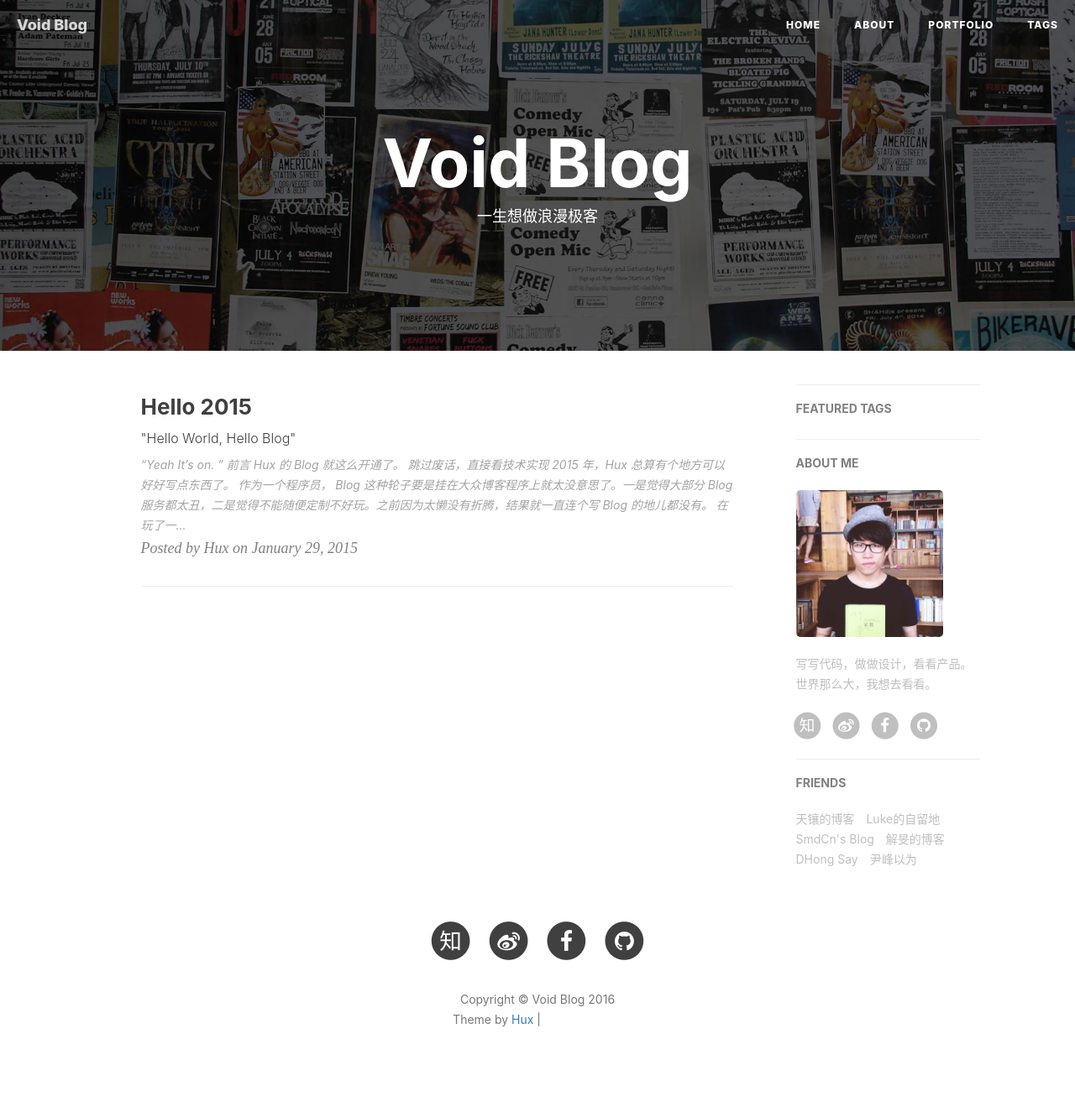
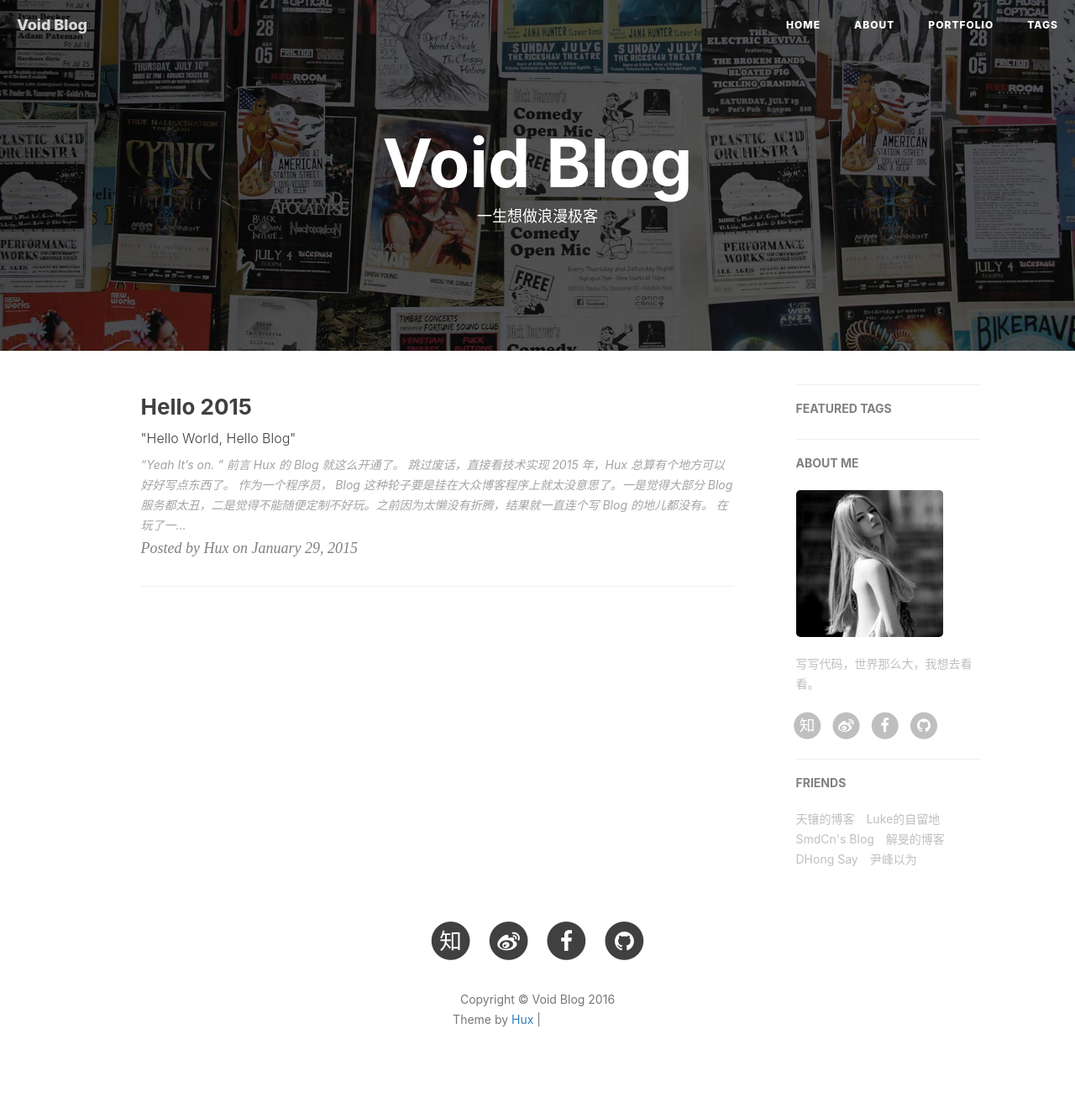
Before and after one commit to wk3619/voidblog, a Jekyll site: the page built from index.html, in a window 1280 px wide. Shown: the whole page at 84% size. Built offline with Jekyll 4.4.1, drawn with Linux system fonts in a browser that asks for light colours; nearby versions of some CDN libraries; the list of posts is cut into pages by our own code; comment, search, counter and statistics services are not loaded; grey boxes are pictures that could not be loaded.

Commit message:
wk update

```diff
--- a/_config.yml
+++ b/_config.yml
@@ -3,7 +3,7 @@ title: Void Blog
 SEOTitle: 王凯的博客 | Void Blog
 header-img: img/home-bg.jpg
 email: wk3619@126.com
-description: "关于前端与设计、黑客与画家 | 黄玄，Web & Mobile Lover，Front-End Engineer，UX Designer | 这里是 @Hux黄玄 的个人博客，与你一起发现更大的世界。"
+description: "关于前端与设计、黑客与画家 void的个人博客，与你一起发现更大的世界。"
 keyword: "void ,网站, 互联网,后端，数据库"
 url: "http://wangkai.me"              # your host, for absolute URL
 baseurl: ""                    # for example, '/blog' if your blog hosted on 'host/blog'
@@ -43,7 +43,7 @@ kramdown:
 #disqus_username: _your_disqus_short_name_
 
 # Duoshuo settings
-duoshuo_username: huxblog
+duoshuo_username:
 # Share component is depend on Comment so we can NOT use share only.
 duoshuo_share: true                     # set to false if you want to use Comment without Sharing
 
@@ -55,14 +55,14 @@ duoshuo_share: true                     # set to false if you want to use Commen
 ba_track_id: 4cc1f2d8f3067386cc5cdb626a202900
 # Google Analytics
 ga_track_id: 'UA-49627206-1'            # Format: UA-xxxxxx-xx
-ga_domain: huangxuan.me
+ga_domain:
 
 
 
 # Sidebar settings
 sidebar: true                           # whether or not using Sidebar.
-sidebar-about-description: "写写代码，做做设计，看看产品。世界那么大，我想去看看。"
-sidebar-avatar: /img/avatar-hux.jpg      # use absolute URL, seeing it's used in both `/` and `/about/`
+sidebar-about-description: "写写代码，世界那么大，我想去看看。"
+sidebar-avatar: /img/wk.jpg      # use absolute URL, seeing it's used in both `/` and `/about/`
 
 
 
```
Also changed, not shown: img/avatar-hux.jpg (deleted), img/avatar-sea-hux.jpg (deleted), img/blog-sidebar.jpg (deleted), img/icon_wechat.png (deleted), img/post-bg-see-u-ali.jpg (deleted), img/wk.jpg (added), portfolio/images/hux_avatar.png (deleted), 4 other files.
